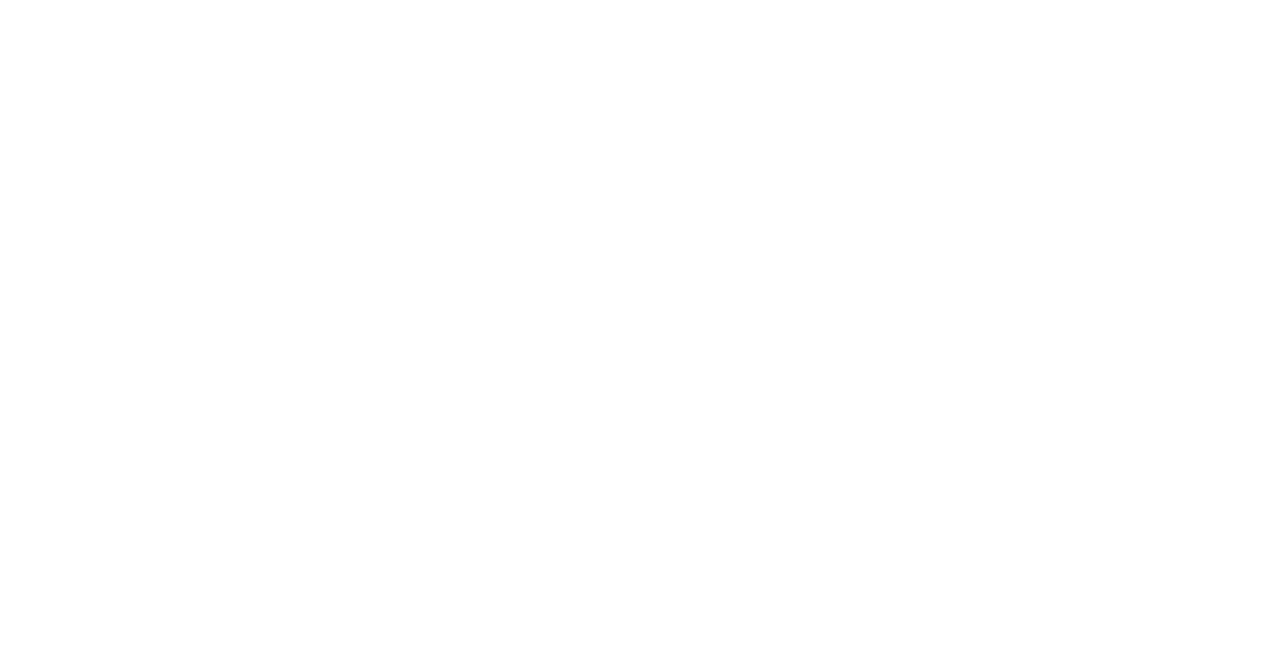
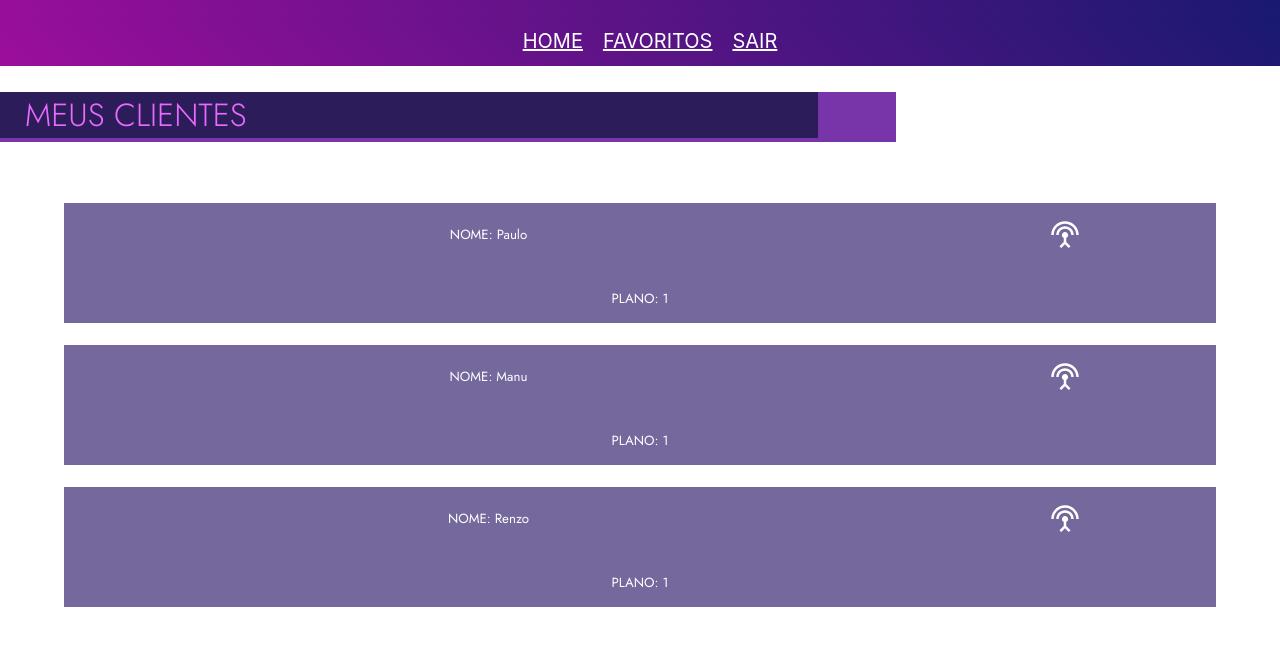
Before and after one commit to paulolopestech/AppChallenge2k22, a React (Create React App) app: page /instalador in a window 1280 px wide. Before the commit this address had no page. Shown: the top 646 px of the page. Built offline with nearby package versions, Linux system fonts and the light colour scheme.

Commit message:
:sparkles: instalador and select pages

```diff
--- /dev/null
+++ b/src/componentes/clientes/index.css
@@ -0,0 +1,59 @@
+@import url('https://fonts.googleapis.com/css2?family=Jost:wght@300;400;500;700&display=swap');
+
+.container-plano{
+    background-image: url('../../assets/img/retangulo.png');
+    width: 90vw;
+    margin: 0 auto;
+    height: 15vh;
+    display: flex;
+    justify-content: row;
+    margin-bottom: 20px;
+    color: white;
+    font-family: 'Jost', sans-serif;
+    border: 1px solid white;
+
+}
+
+.InfoMarca{
+    display: flex;
+    flex-direction: column;
+    justify-content: end;
+    align-items: center;
+}
+.InfoMarca img{
+    width: 70%;
+    background-color: #EA6AFF;
+}
+.InfoMarca h5{
+    font-weight: 400;
+}
+
+.InfoPlano{
+    width: 100%;
+    display: flex;
+    flex-direction: row;
+    flex-wrap: wrap;
+    align-items: center;
+    justify-content: space-around;
+    text-align: center;
+}
+
+.InfoPlano h5{
+    width: 50%;
+    font-weight: 400;
+}
+
+.container-plano .InfoPlano .tipo{
+    font-size: 30px;
+    color: white;
+}
+
+.InfoPlano a{
+    text-decoration: none;
+    color: #EA6AFF;
+}
+
+.InfoPlano a:hover{
+    text-decoration: none;
+    color: #EA6AFF;
+}
--- /dev/null
+++ b/src/componentes/clientes/index.js
@@ -0,0 +1,17 @@
+import * as React from 'react';
+import './index.css';
+
+import SettingsInputAntennaOutlinedIcon from '@mui/icons-material/SettingsInputAntennaOutlined';
+
+export default function Cliente(props) {
+    return (
+        <div className='container-plano' >
+            <div className='InfoPlano' key={props.cliente.id}>
+                <h5>NOME: {props.cliente.nome}</h5>
+                <SettingsInputAntennaOutlinedIcon className='tipo' />
+                <h5>PLANO: {props.cliente.plano} </h5>
+
+            </div>
+        </div>
+    );
+}
--- a/src/componentes/mapa/index.js
+++ b/src/componentes/mapa/index.js
@@ -14,7 +14,7 @@
         });
     }, []);
 
-    const ZOOM_LEVEL = 9;
+    const ZOOM_LEVEL = 14;
     const mapRef = useRef();
 
     if(center.lat !== undefined)
--- /dev/null
+++ b/src/componentes/navBar/index.css
@@ -0,0 +1,68 @@
+nav {
+    z-index: 9000;
+    position: absolute;
+    top: 0;
+    width: 100%;
+    height: 50px;
+    background: linear-gradient(45deg, rgb(156, 14, 156), midnightblue);
+}
+
+.list {
+    z-index: 9000;
+    list-style-type: none;
+    background: linear-gradient(45deg, rgb(156, 14, 156), midnightblue);
+    height: 100%;
+    display: flex;
+    justify-content: center;
+    align-items: center;
+    position: relative;
+}
+.items {
+    z-index: 9000;
+    margin-right: 20px;
+    font-size: 20px;
+    text-transform: uppercase;
+    color: #f1f1f1;
+    cursor: pointer;
+}
+.link{
+    color: white;
+}
+
+.btn {
+    z-index: 9001;
+    display: none;
+    position: absolute;
+    right: 80%;
+    top: 0px;
+    padding: 5px;
+    padding-bottom: 12px;
+    padding-left: 15px;
+    color: #000;
+    font-size: 18px;
+    left: 0px;
+    text-align: start;
+    line-height: 10px;
+    background-color: #78677a;
+}
+
+@media screen and (max-width: 500px){
+    .list {
+        flex-direction: column;
+        height: auto;
+    }
+    .items:nth-child(1){
+        border-top: 1px solid rgba(255, 255, 255, 0.555);
+        margin-top: 50px;
+    }
+    .items {
+        width: 100%;
+        border-top: 1px solid rgba(255, 255, 255, 0.555);
+        text-align: center;
+        margin-right: 0px;
+        padding: 20px 0;
+    }
+    .btn {
+        display: block;
+    }
+}
--- /dev/null
+++ b/src/componentes/navBar/index.js
@@ -0,0 +1,49 @@
+import React, {useState, useEffect} from 'react'
+import { Link } from 'react-router-dom';
+import './index.css'
+
+export default function Navbar() {
+  const [time, setTime] = useState(0);
+
+    useEffect(() => {
+        setTimeout(() => {setTime(1)}, 1500);
+    }, [time]);
+
+    const [toggleMenu, setToggleMenu] = useState(false);
+    const [screenWidth, setScreenWidth] = useState(window.innerWidth);
+
+    const toggleNav = () => {
+        setToggleMenu(!toggleMenu);
+    }
+
+    useEffect(() => {
+
+        const changeWidth = () => {
+          setScreenWidth(window.innerWidth);
+        }
+
+        window.addEventListener('resize', changeWidth);
+
+        return () => {
+            window.removeEventListener('resize', changeWidth)
+        }
+
+      }, []);
+  if(time === 1){
+    return (
+      <nav>
+        {(toggleMenu || screenWidth > 500) && (
+      <ul className="list">
+      <li className='items'><Link to={`/home`} className='link'>HOME</Link></li>
+      <li className='items'><Link to={`/favoritos`} className='link'>FAVORITOS</Link></li>
+      <li className='items'><Link to={`/`} className='link'>SAIR</Link></li>
+    </ul>)
+    }
+
+    <button onClick={toggleNav} className="btn">____<br/> ____<br/> ____</button>
+    </nav>
+    );}
+    else {
+      return(<p></p>)
+    }
+  }
--- /dev/null
+++ b/src/pages/Instalador/index.js
@@ -0,0 +1,45 @@
+import '../../App.css';
+
+import Titulo from '../../componentes/titulo';
+import Cliente from '../../componentes/clientes';
+
+function Clientes() {
+  // GET PLANS AND LOCATION
+  const clientes = [
+    {
+        id: 1,
+        nome: "Paulo",
+        plano: 1,
+    },
+
+    {
+        id: 2,
+        nome: "Manu",
+        plano: 1,
+    },
+
+    {
+        id: 3,
+        nome: "Renzo",
+        plano: 1,
+    },
+  ]
+
+  return(
+    <div>
+    <Titulo texto={"MEUS CLIENTES"} />
+    <br></br>
+    <br></br>
+    <br></br>
+    {
+    clientes.map((cliente) => {
+      return (
+        <Cliente cliente={cliente} key={cliente.id}/>
+      );
+    })
+  }
+  </div>
+  );
+}
+
+export default Clientes;
--- a/src/pages/Loading/index.css
+++ b/src/pages/Loading/index.css
@@ -4,7 +4,7 @@
 {
     /* background-color: #fff; */
 
-    z-index: 99;
+    z-index: 9002;
     position: fixed;
     width: 100px;
     padding: 10px;
@@ -17,6 +17,10 @@
     margin-top: -100px;
     margin-left: -50px;
     border-radius: 0.5rem;
+
+    color: white;
+    font-weight: 900;
+    font-size: larger;
 
 }
 
--- a/src/pages/Loading/index.js
+++ b/src/pages/Loading/index.js
@@ -6,7 +6,7 @@
     const navigate = useNavigate();
 
     useEffect(() => {
-        setTimeout(() => {navigate('/home')}, 3000);
+        setTimeout(() => {navigate('/selecionar')}, 1500);
     }, [navigate]);
 
     return (
--- /dev/null
+++ b/src/pages/Selecionar/index.css
@@ -0,0 +1,17 @@
+.select {
+    vertical-align: middle;
+    text-align: center;
+    display: flex;
+    flex-direction: column;
+    color: #FFF;
+}
+
+.contain {
+    margin-top: 100px;
+}
+
+.blink{
+    color: #FFF;
+    font-size: xx-large;
+    margin: 0 auto;
+}
--- /dev/null
+++ b/src/pages/Selecionar/index.js
@@ -0,0 +1,16 @@
+import { Link } from 'react-router-dom';
+import './index.css';
+
+function Selecionar() {
+  return(
+    <div className='select'>
+        <h1>BEM VINDO!</h1>
+        <div className='contain'>
+            <h2 className='botao' id='botao'><Link to='/home' className='blink'>Sou um Cliente</Link></h2>
+            <h2 className='botao'><Link to='/instalador' className='blink'>Sou Instalador</Link></h2>
+        </div>
+    </div>
+  );
+}
+
+export default Selecionar;
--- a/src/routes.js
+++ b/src/routes.js
@@ -7,10 +7,17 @@
 import Agendar from './pages/Agendar';
 import Loading from './pages/Loading';
 import Favoritos from './pages/Favoritos';
+import Navbar from './componentes/navBar';
+import Selecionar from './pages/Selecionar';
+import Clientes from './pages/Instalador';
 
 function RoutesApp(){
   return(
     <BrowserRouter>
+    <Navbar/>
+    <br></br>
+    <br></br>
+    <br></br>
       <Routes>
         <Route path="/" element={ <Loading/> } />
         {/* <Route path='/login' element={<Login/>}/> */}
@@ -19,6 +26,8 @@
         <Route path="/instaladores" element={ <Instaladores/> } />
         <Route path="/agendar" element={ <Agendar/> } />
         <Route path="/favoritos" element={ <Favoritos/> } />
+        <Route path='/selecionar' element={<Selecionar/>}/>
+        <Route path='/instalador' element={<Clientes/>}/>
       </Routes>
     </BrowserRouter>
   )
```
